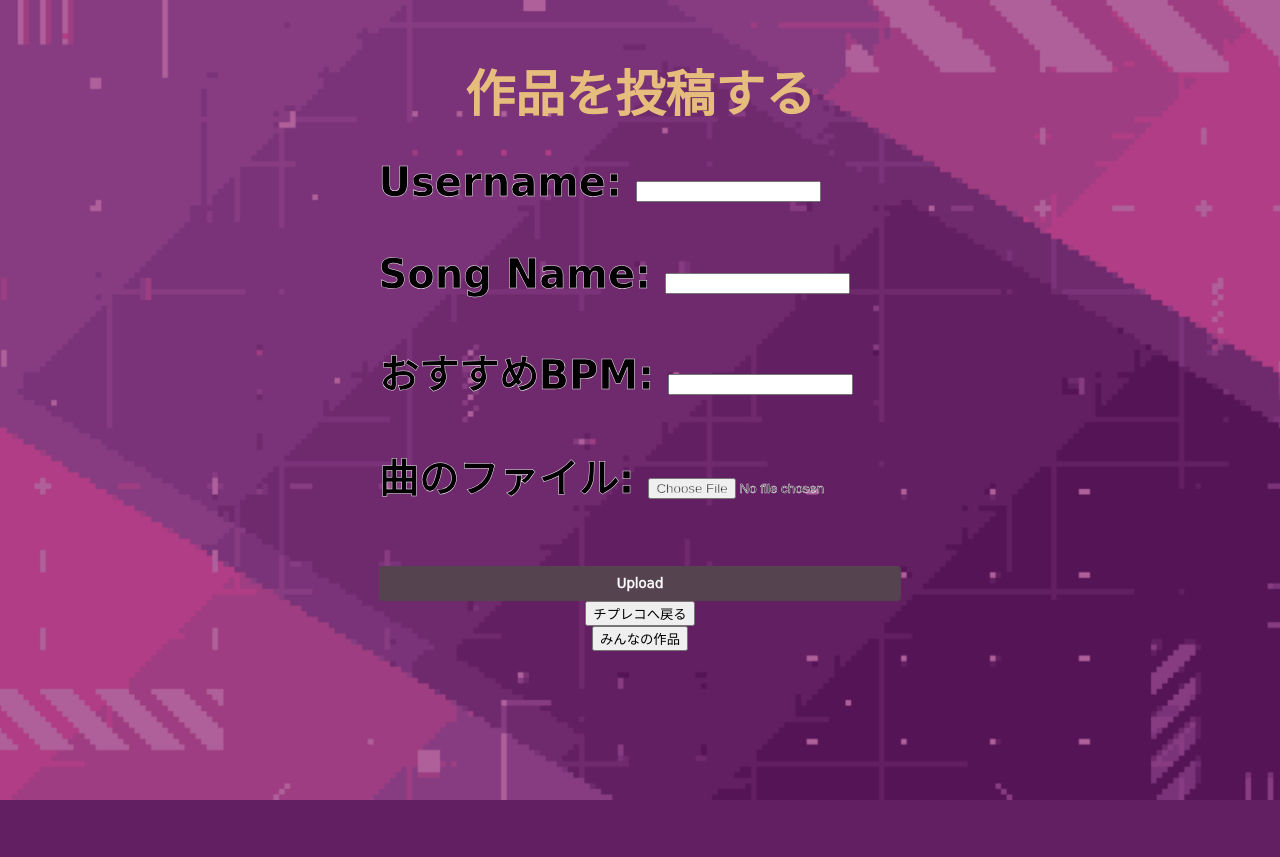
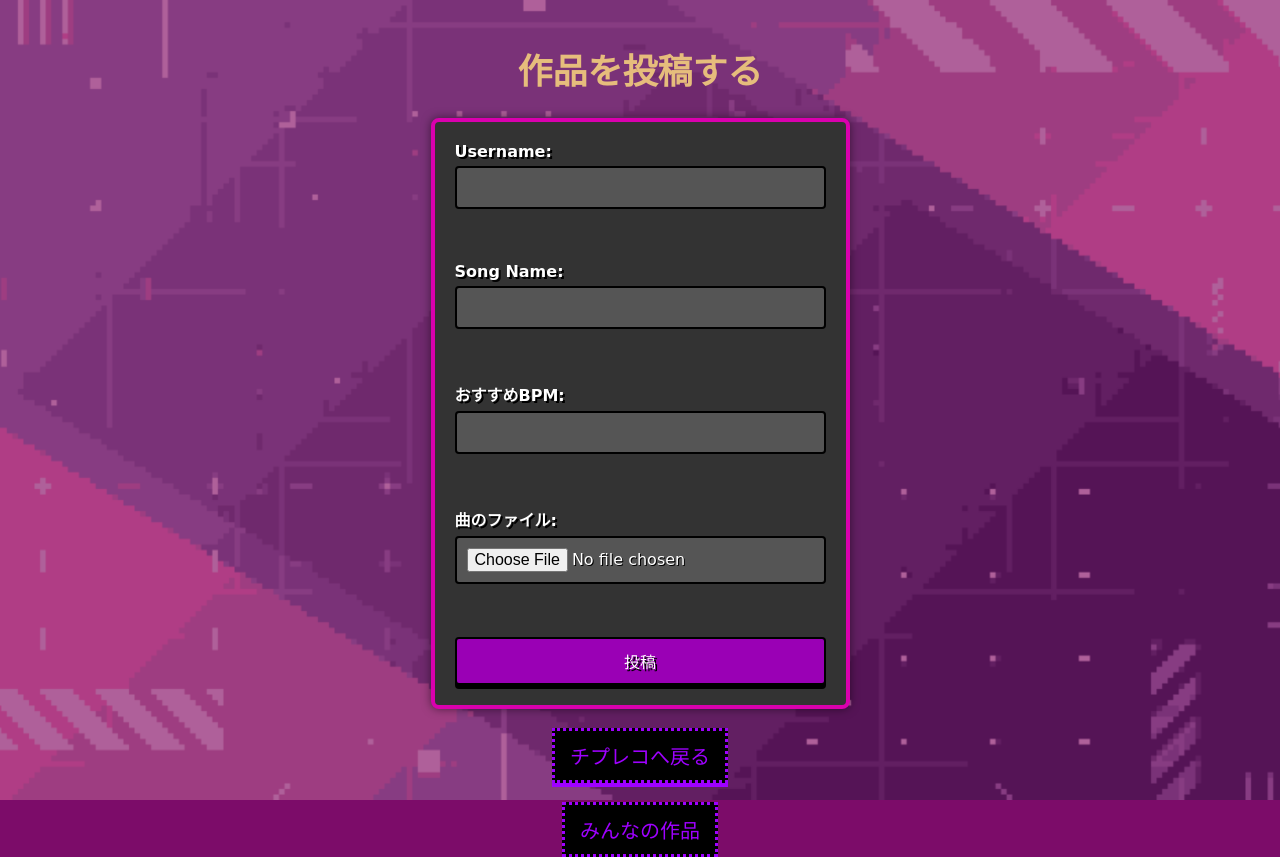
Before and after one commit to tacho-bana/OC2024-06, a Flask app: page /upload in a window 1280 px wide. Before the commit the page ends 800 px from the top, so only its background shows below. Run offline with Flask 3, Linux system fonts and the light colour scheme; some web fonts are replaced.

Commit message:
list.htmlとupload.htmlのcssの実装、作品を一つ追加

```diff
--- a/flaskr/static/style.css
+++ b/flaskr/static/style.css
@@ -156,6 +156,7 @@ body {
     border-style: dotted;
     box-shadow: 0px 4px 0 rgb(159, 0, 255);
     cursor: pointer;
+    font-family: 'misaki_gothic_2nd', cursive;
 }
 
 .reproduction-button:hover, .works-button:hover {
@@ -178,7 +179,7 @@ body {
 
 .upload-title{
     color: rgb(230, 189, 124);
-    font-size: 50px;
+    font-size: 35px;
     font-weight: bold;
 }
 
@@ -188,36 +189,104 @@ body {
     font-family: 'misaki_gothic_2nd', cursive;
 }
 
-.upload-form{
-    color: rgb(0, 0, 0);
-    -webkit-text-stroke: 0.5px rgb(255, 255, 255);
-    font-size: 40px;
+
+.upload-form {
+    display: flex;
+    flex-direction: column;
+    align-items: flex-start;
+    background-color: #333;
+    padding: 20px;
+    border-radius: 8px;
+    box-shadow: 0 0 10px rgba(0, 0, 0, 0.5);
+    max-width: 400px;
+    margin: auto;
+    font-family: 'misaki_gothic_2nd', cursive;
+    border: 4px solid #da00ae;
+}
+
+.upload-form label {
+    margin-bottom: 5px;
     font-weight: bold;
+    color: #fff;
+    text-shadow: 2px 2px 0 #000; /* テキストの影 */
+}
+
+.upload-form input[type="text"],
+.upload-form input[type="number"],
+.upload-form input[type="file"] {
+    width: 100%;
+    padding: 10px;
+    margin-bottom: 15px;
+    border: 2px solid #000;
+    border-radius: 4px;
+    box-sizing: border-box;
+    font-size: 16px;
+    background-color: #555;
+    color: #fff;
+    text-shadow: 1px 1px 0 #000;
     font-family: 'misaki_gothic_2nd', cursive;
 }
 
-.upload-button{
+.upload-button {
     display: inline-block;
-    padding: 8px;
+    padding: 10px 20px;
     width: 100%;
+    border: 2px solid #000;
     border-radius: 4px;
-    background-color: #554350;
+    background-color: rgb(154, 0, 181);
     color: #fff;
-    appearance: none;
-    -webkit-appearance: none;
-    -moz-appearance: none;
+    font-size: 16px;
     cursor: pointer;
-    border: 2px solid transparent;
+    text-align: center;
+    text-shadow: 2px 2px 0 #000;
+    box-shadow: 0 4px #000;
+    transition: all 0.1s ease-in-out;
     font-family: 'misaki_gothic_2nd', cursive;
 }
 
 .upload-button:hover {
-    background-color: #000;
-    border: 2px solid rgb(255, 61, 164);
+    background-color: rgb(134, 0, 158);
+}
+
+.upload-button:active {
+    background-color: rgb(134, 0, 158);
+    box-shadow: 0 2px #000;
+    transform: translateY(2px);
 }
 
 .upload-button:focus {
-    outline: 0;
-    background-color: #000;
-    border: 2px solid rgb(255, 61, 164);
+    outline: none;
 }
+
+ul{
+    padding-left:0;
+  }
+
+.list {
+    list-style:none;
+    color: #fff;
+    background-color: #333;
+    border: 4px solid #da00ae;
+    margin-bottom: 20px;
+    padding: 10px;
+    border-radius: 8px;
+    box-shadow: 0 0 10px rgba(0, 0, 0, 0.5);
+    text-shadow: 1px 1px 0 #000;
+}
+
+.list-str {
+    color: #ff2eb3;
+    font-size: 20px;
+    display: block;
+    margin-bottom: 5px;
+}
+
+.download {
+    color: #0f0;
+    text-decoration: none;
+    font-size: 14px;
+}
+
+.download:hover {
+    text-decoration: underline;
+}
--- a/flaskr/templates/upload.html
+++ b/flaskr/templates/upload.html
@@ -10,23 +10,23 @@
     <img class="background-image" src="../static/images/haikei2.png" alt="background-image">
     <h1 class="upload-title">作品を投稿する</h1>
     <form class="upload-form" id="uploadForm" enctype="multipart/form-data">
-        <label for="username">Username:</label>
+        <label class="upload-text" for="username">Username:</label>
         <input type="text" id="username" name="username" required><br><br>
 
-        <label for="songname">Song Name:</label>
+        <label class="upload-text" for="songname">Song Name:</label>
         <input type="text" id="songname" name="songname" required><br><br>
 
-        <label for="recommended_bpm">おすすめBPM:</label>
+        <label class="upload-text" for="recommended_bpm">おすすめBPM:</label>
         <input type="number" id="recommended_bpm" name="recommended_bpm" required><br><br>
 
-        <label for="waveformFile">曲のファイル:</label>
-        <input type="file" id="waveformFile" name="waveformFile" accept=".py" required><br><br>
+        <label class="upload-text" for="waveformFile">曲のファイル:</label>
+        <input class="upload-text" type="file" id="waveformFile" name="waveformFile" accept=".py" required><br><br>
 
-        <button class="upload-button" type="submit">Upload</button>
-    </form>
+        <button class="upload-button" type="submit">投稿</button>
+    </form><br>
 
-    <button onclick="window.location.href='/'">チプレコへ戻る</button>
-    <button onclick="window.location.href='/list'">みんなの作品</button>
+    <button class="works-button" onclick="window.location.href='/'">チプレコへ戻る</button><br>
+    <button class="works-button" onclick="window.location.href='/list'">みんなの作品</button>
 
     <script>
         document.getElementById('uploadForm').addEventListener('submit', function(event) {
--- /dev/null
+++ b/flaskr/uploads/waveform_data.py.json
@@ -0,0 +1 @@
+{"username": "\u305f\u3061\u3087", "songname": "\u30dd\u30b1\u30e2\u30f3\u30bb\u30f3\u30bf\u30fc", "recommended_bpm": "130"}
```
Also changed, not shown: flaskr/templates/list.html (+6 -8 lines), flaskr/uploads/waveform_data.py (added, +38 -0 lines).
